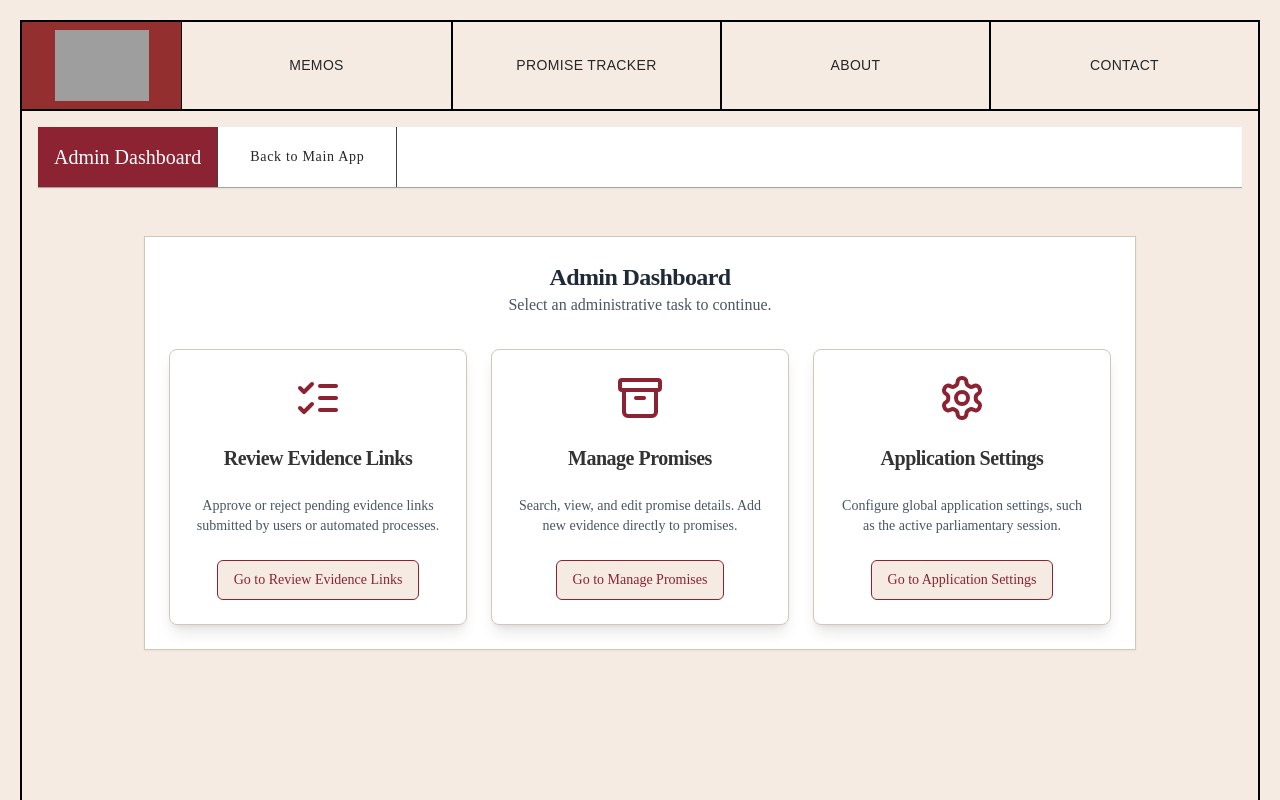
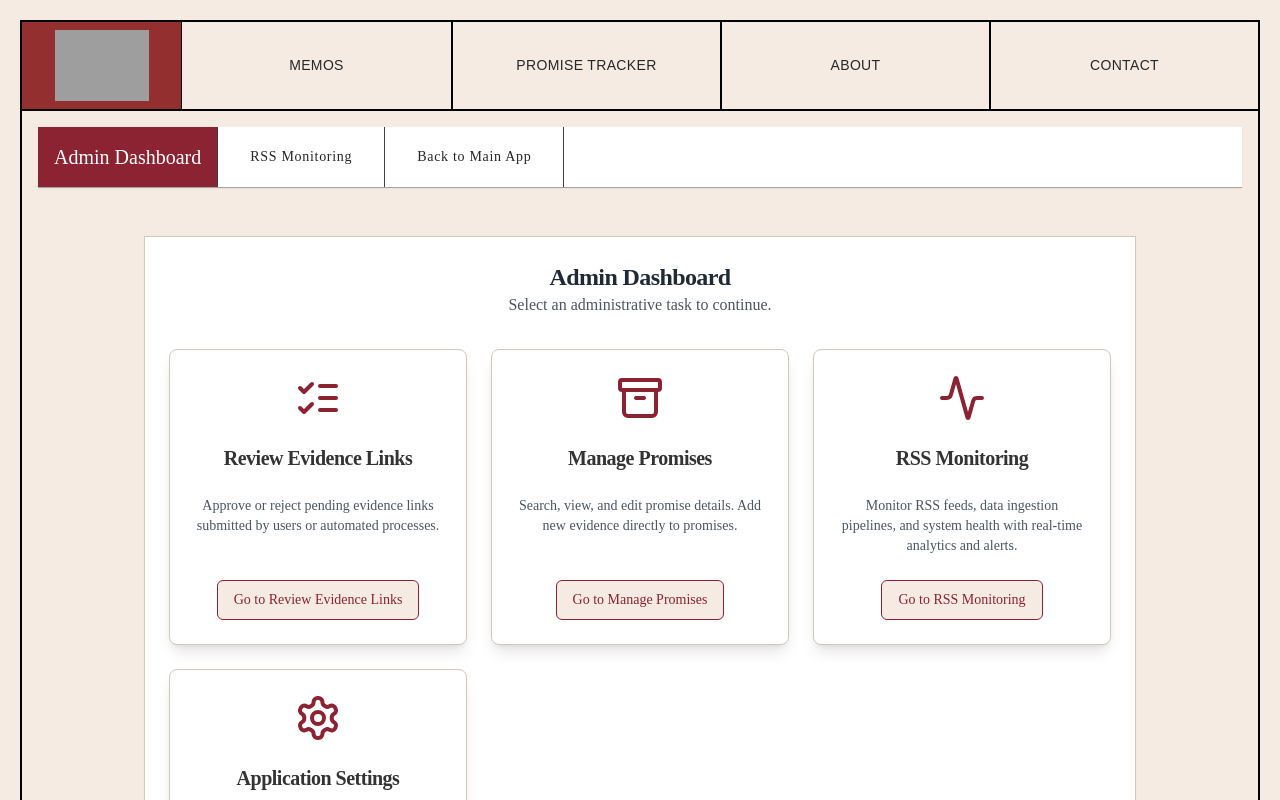
Before and after one commit to BuildCanada/OutcomeTracker, a Next.js app: page /admin in a window 1280 px wide. Shown: the top 800 px of the page. Built offline with nearby package versions, Linux system fonts and the light colour scheme; no server answers; the database is empty; grey boxes are pictures that could not be loaded.

Commit message:
Add RSS Monitoring to admin navigation and main dashboard

```diff
--- a/app/admin/layout.tsx
+++ b/app/admin/layout.tsx
@@ -27,6 +27,12 @@ export default function AdminLayout({ children }: AdminLayoutProps) {
           </div>
           <nav className="flex flex-1 items-stretch">
             <Link
+              href="/admin/monitoring"
+              className={`flex items-center ${DARK_BORDER_COLOR} border-r px-6 py-4 text-sm font-medium tracking-wider ${NAV_LINK_TEXT_COLOR} hover:bg-gray-100 focus:outline-none focus:ring-2 focus:ring-inset focus:ring-[#8b2332] transition-colors duration-150 ease-in-out md:px-8`}
+            >
+              RSS Monitoring
+            </Link>
+            <Link
               href="/en/tracker"
               className={`flex items-center ${DARK_BORDER_COLOR} border-r px-6 py-4 text-sm font-medium tracking-wider ${NAV_LINK_TEXT_COLOR} hover:bg-gray-100 focus:outline-none focus:ring-2 focus:ring-inset focus:ring-[#8b2332] transition-colors duration-150 ease-in-out md:px-8`}
             >
--- a/app/admin/page.tsx
+++ b/app/admin/page.tsx
@@ -3,7 +3,7 @@
 import Link from 'next/link';
 import { Card, CardContent, CardDescription, CardHeader, CardTitle } from '@/components/ui/card';
 import { Button } from '@/components/ui/button';
-import { ListChecks, Settings, Archive } from 'lucide-react'; // Icons
+import { ListChecks, Settings, Archive, Activity } from 'lucide-react'; // Icons
 
 export default function AdminHomePage() {
   const adminSections = [
@@ -20,6 +20,13 @@ export default function AdminHomePage() {
       title: 'Manage Promises',
       description: 'Search, view, and edit promise details. Add new evidence directly to promises.',
       icon: <Archive className="mb-4 h-12 w-12 text-[#8b2332]" />,
+    },
+    {
+      id: 'monitoring',
+      href: '/admin/monitoring',
+      title: 'RSS Monitoring',
+      description: 'Monitor RSS feeds, data ingestion pipelines, and system health with real-time analytics and alerts.',
+      icon: <Activity className="mb-4 h-12 w-12 text-[#8b2332]" />,
     },
     {
       id: 'settings',
```
